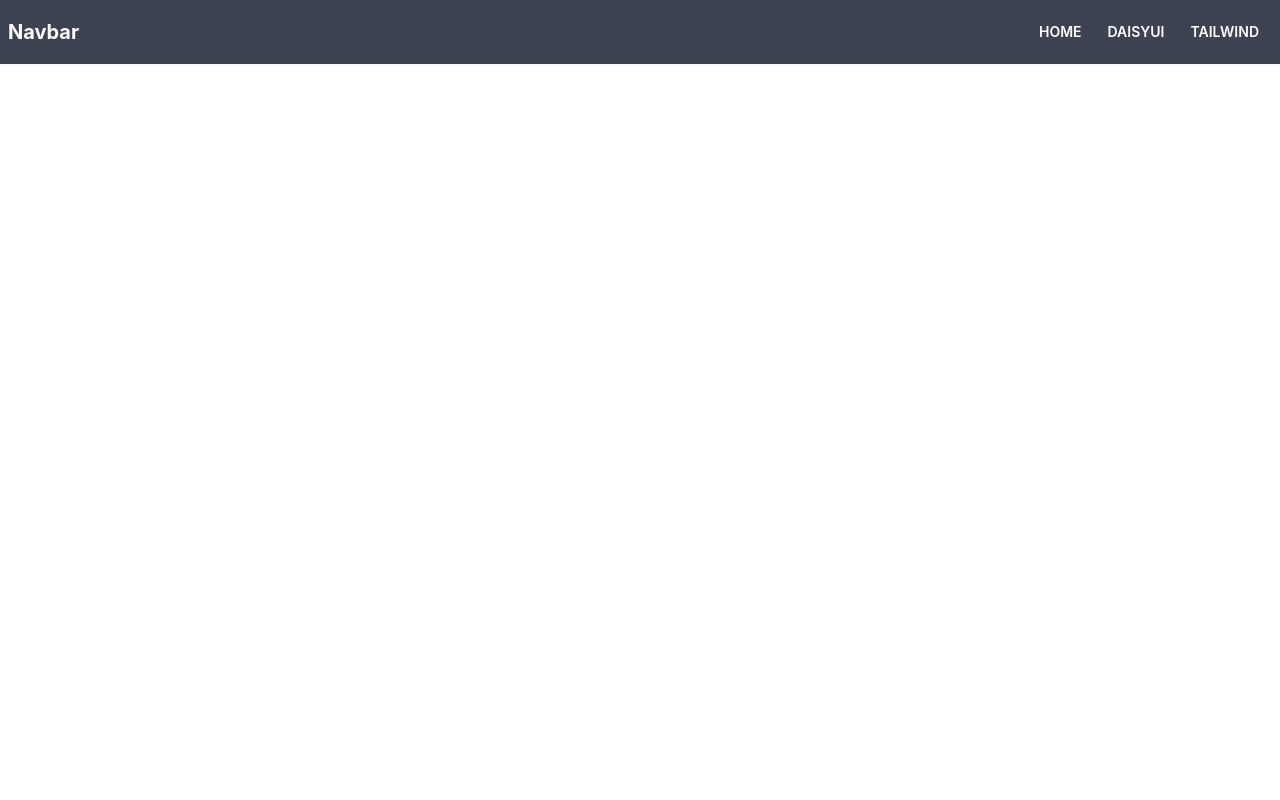
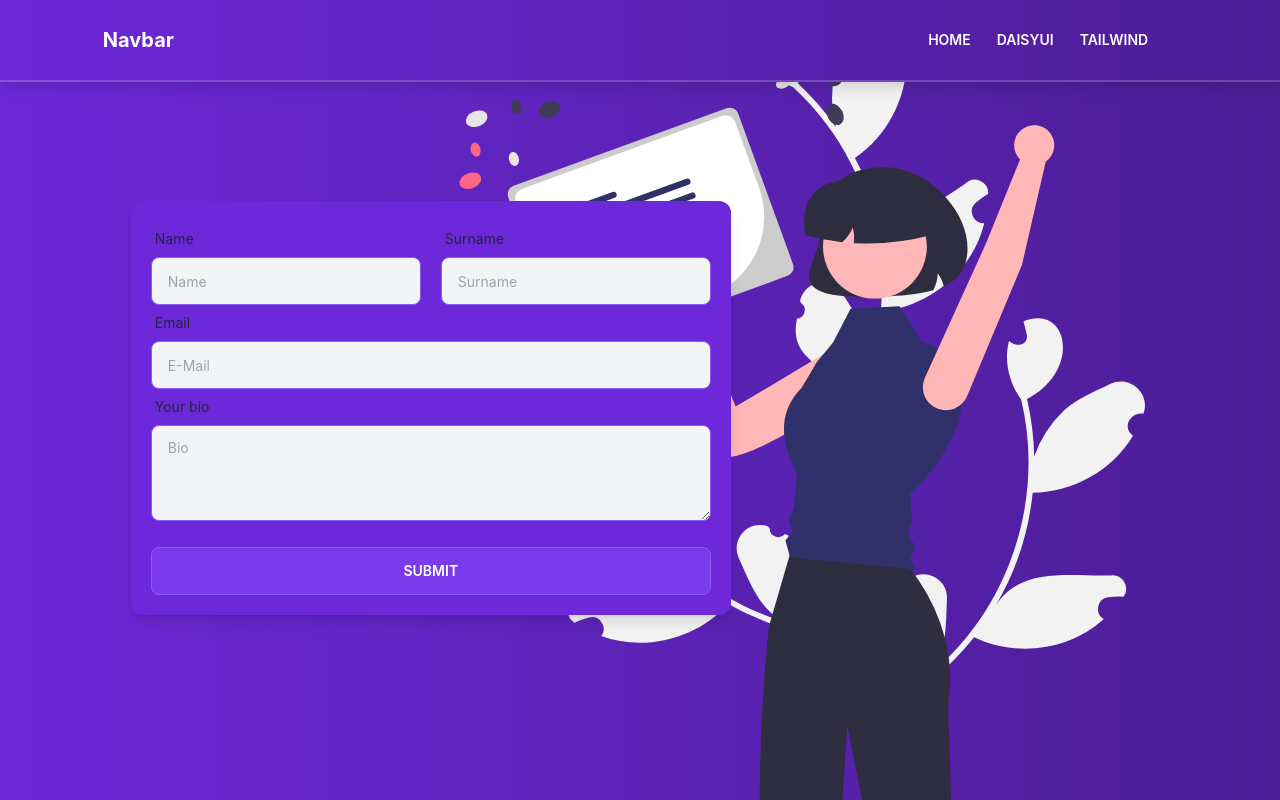
Before and after one commit to MertBakimci/TryingTailwind, a React (Create React App) app: page / in a window 1280 px wide. Built offline with nearby package versions, Linux system fonts and the light colour scheme.

Commit message:
daisyui form and navbar

```diff
--- a/src/App.js
+++ b/src/App.js
@@ -1,9 +1,11 @@
+import Form from "./Components/Form";
 import Navbar from "./Components/Navbar";
 
 function App() {
   return (
-    <div className="w-full max-w-none">
-      <Navbar/>
+   <div className="container h-screen bg-gray-100 w-full sm:w-[100%} max-w-none">
+    <Navbar/>
+      <Form/>
     </div>
   );
 }
--- /dev/null
+++ b/src/Components/Form.jsx
@@ -0,0 +1,45 @@
+import React from "react";
+import banner from "../img/formBanner.svg";
+const Form = () => {
+  return (
+    <div className="mt-0 pt-4 pl-4 h-[100%] bg-violet-700 bg-gradient-to-r from-violet-700 to-violet-900 mx-auto w-full">
+      <div className="w-[100%] max-w-[1920px] relative h-full sm:w-[95%] lg:w-[85%] flex items-center  mx-auto">
+        <img className="w-[70%] max-w-[700px] md:top-50 right-20 md:right-10 absolute bottom-0 mt-auto" src={banner} alt="" />
+        <div class="form-control absolute left-0 md:top-1/2 md:transform  md:-translate-y-1/2  z-20 w-full md:mb-5 md:ml-5 max-w-[600px] bg-violet-700 p-5  md:rounded-xl md:shadow-lg">
+          <div className="form-control flex flex-col md:flex-row md:gap-5">
+            <div className="w-full md:w1/2">
+              <label class="label">
+                <span class="label-text">Name</span>
+              </label>
+              <input type="text" placeholder="Name" class="input ring-gray-100 bg-gray-100 appearance-none border border-violet-500 w-full" />
+            </div>
+            <div className="w-full md:w1/2">
+              <label class="label">
+                <span class="label-text">Surname</span>
+              </label>
+              <input type="text" placeholder="Surname" class="input ring-gray-100 bg-gray-100 appearance-none border border-violet-500 w-full" />
+            </div>
+          </div>
+          <div className="w-full">
+            <label class="label">
+              <span class="label-text">Email</span>
+            </label>
+            <input type="text" placeholder="E-Mail" class="input ring-gray-100 bg-gray-100 appearance-none border border-violet-500 w-full" />
+          </div>
+          <div class="w-full">
+            <label class="label">
+              <span class="label-text">Your bio</span>
+            </label>
+            <textarea
+              class="textarea h-24  ring-gray-100 bg-gray-100 appearance-none border border-violet-500 textarea-bordered w-full"
+              placeholder="Bio"
+            ></textarea>
+          </div>
+          <a href="mailto:bkmmert2004@gmail.com" class="btn w-full mt-5 bg-violet-600 border-500 border-violet-500 hover:border-violet-500 hover:bg-violet-800">Submit</a>
+        </div>
+      </div>
+    </div>
+  );
+};
+
+export default Form;
--- a/src/Components/Navbar.jsx
+++ b/src/Components/Navbar.jsx
@@ -9,8 +9,8 @@ const Navbar = () => {
        }
     }, [])
   return (
-    <nav className="navbar w-full shadow-sm bg-neutral text-neutral-content ">
-      <div className="container flex flex-wrap mx-auto">
+    <nav className="navbar max-w-none fixed z-50 top-0 bg-gradient-to-r from-violet-700 to-violet-900 border-b-2 border-opacity-20 border-gray-100 w-full shadow-lg bg-violet-600 text-neutral-content ">
+      <div className="container max-w-none sm:w-[95%] lg:w-[85%] flex flex-wrap mx-auto">
           <span class="text-xl font-bold">Navbar</span>
           <div class="md:hidden flex items-center ml-auto">
             <button class="btn btn-ghost" onClick={() => setMenu(!menu)}>
@@ -28,10 +28,10 @@ const Navbar = () => {
               </svg>
             </button>
           </div>
-          <div class={`${menu ? "" : "hidden"} md:ml-auto justify-evenly items-center flex flex-col  md:flex-row w-full md:w-auto md:order-1`}>
-            <a class="w-full md:w-auto btn btn-ghost btn-sm rounded-btn">Home</a>
-              <a class="w-full md:w-auto btn btn-ghost btn-sm rounded-btn">daısyUI</a>
-              <a class="w-full md:w-auto btn btn-ghost btn-sm rounded-btn">Tailwind</a>
+          <div class={`${menu ? "" : "hidden"} absolute z-50 md:sticky top-[100%] left-0 bg-violet-600 lg:bg-transparent p-4  md:ml-auto justify-evenly items-center flex flex-col  md:flex-row w-full md:w-auto md:order-1`}>
+            <a href="#" class="w-full md:w-auto btn btn-ghost btn-sm rounded-btn">Home</a>
+              <a href="#" class="w-full md:w-auto btn btn-ghost btn-sm rounded-btn">daısyUI</a>
+              <a href="#" class="w-full md:w-auto btn btn-ghost btn-sm rounded-btn">Tailwind</a>
               </div>
         </div>
     </nav>
```
Also changed, not shown: src/img/formBanner.svg (added).
